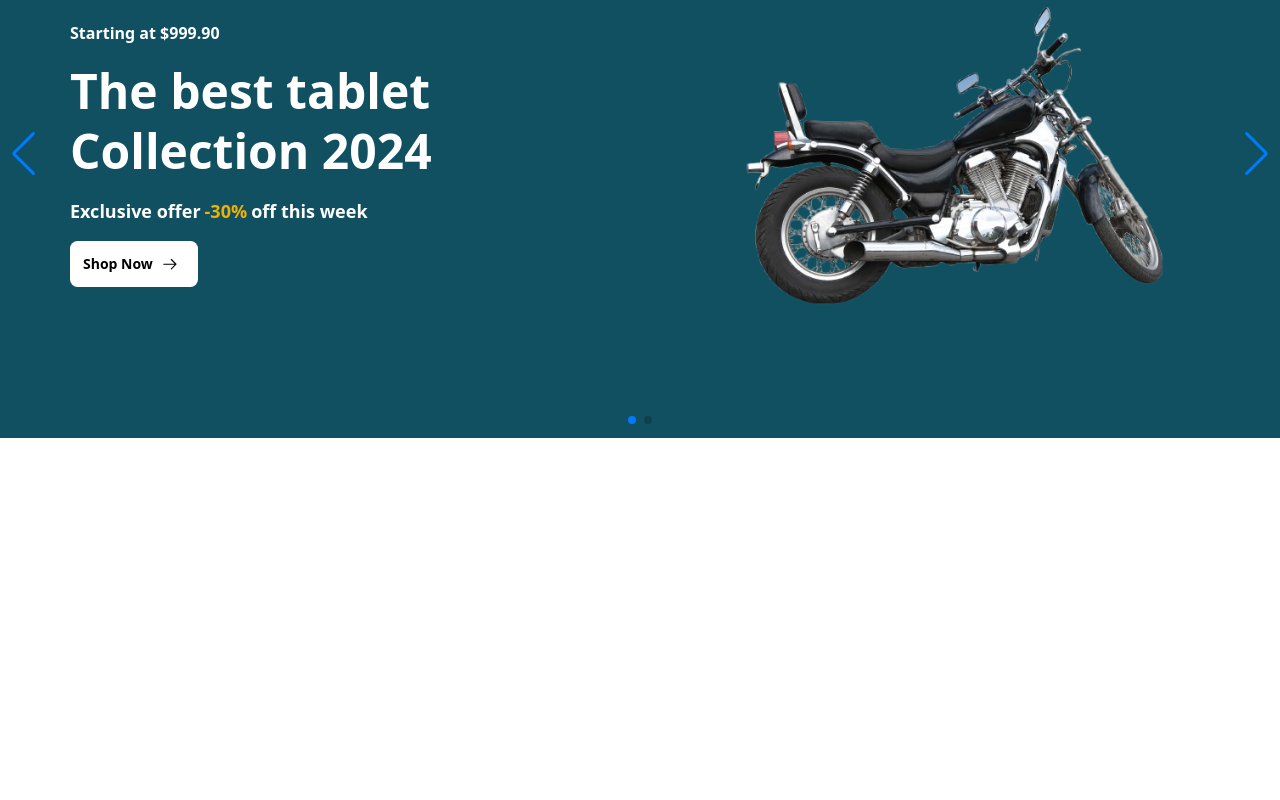
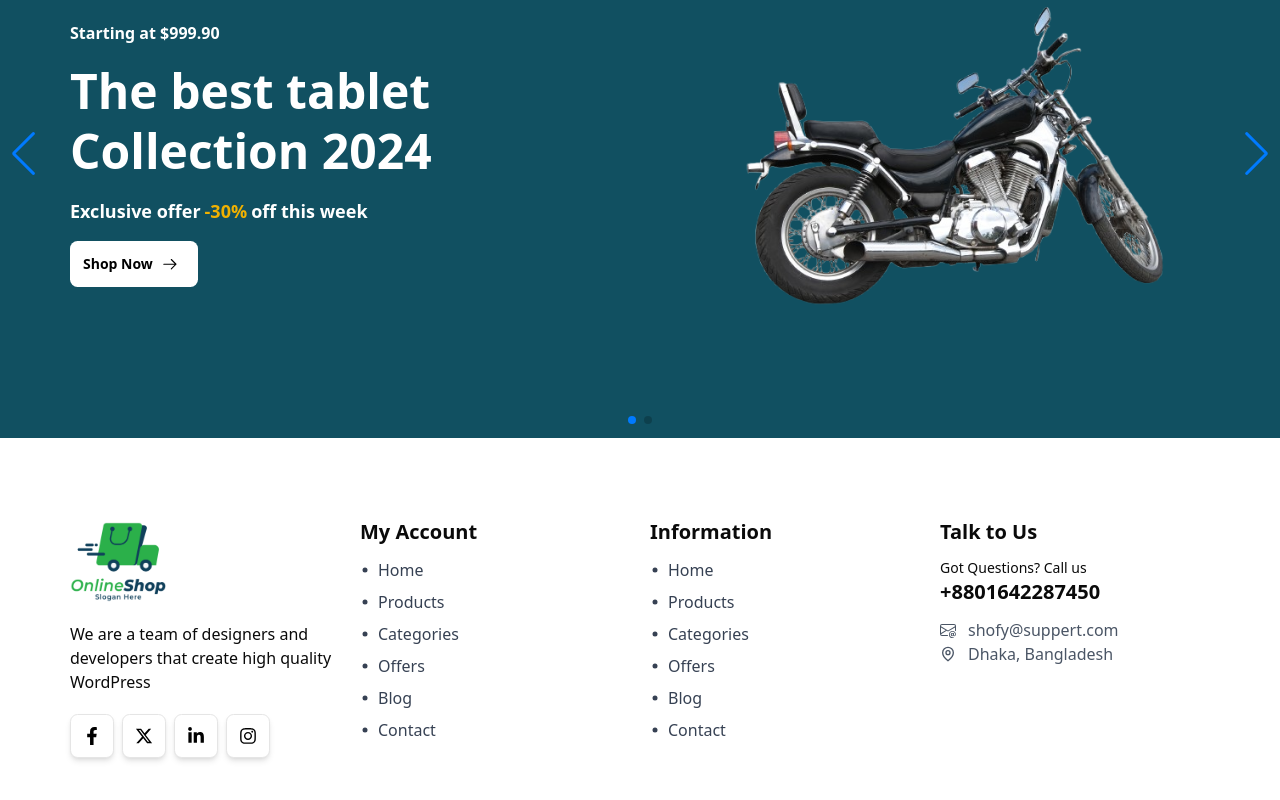
Before and after one commit to Mehebul02/Bike-Store-client, a React (Vite) app: page / in a window 1280 px wide. Shown: the part 302-1102 px from the top of the page. Before the commit the page ends 800 px from the top, so only its background shows below. Built offline with nearby package versions, Linux system fonts and the light colour scheme; no server answers.

Commit message:
Create the footer section

```diff
--- a/src/App.tsx
+++ b/src/App.tsx
@@ -1,5 +1,6 @@
 import Banner from "./components/Banner/Banner";
 import Header from "./components/header/Header";
+import Footer from "./components/ui/footer/Footer";
 import { useGetAllProductQuery } from "./redux/features/product/productApi"
 
 function App() {
@@ -13,6 +14,7 @@ function App() {
 
    <Header/>
    <Banner/>
+   <Footer/>
     </div>
   )
 }
--- a/src/components/shared/SocialLink.tsx
+++ b/src/components/shared/SocialLink.tsx
@@ -8,28 +8,28 @@ const SocialLink = () => {
         <Link
           to="https://www.facebook.com/"
           target="blank"
-          className="bg-white border border-themeColor shadow-md text-black p-3 text-lg hover:bg-themeColor hover:text-themeWhite cursor-pointer duration-200 rounded-md"
+          className="bg-white border border-themeColor shadow-md text-black p-3 text-lg hover:bg-[#115061] hover:text-white cursor-pointer duration-200 rounded-md"
         >
           <FaFacebookF />
         </Link>
         <Link
           to="https://www.facebook.com/"
           target="blank"
-          className="bg-white border border-themeColor shadow-md text-black p-3 text-lg hover:bg-themeColor hover:text-white cursor-pointer duration-200 rounded-md"
+          className="bg-white border border-themeColor shadow-md text-black p-3 text-lg hover:bg-[#115061] hover:text-white cursor-pointer duration-200 rounded-md"
         >
           <FaXTwitter />
         </Link>
         <Link
           to="https://www.facebook.com/"
           target="blank"
-          className="bg-white border border-themeColor shadow-md text-black p-3 text-lg hover:bg-themeColor hover:text-White cursor-pointer duration-200 rounded-md"
+          className="bg-white border border-themeColor shadow-md text-black p-3 text-lg hover:bg-[#115061] hover:text-white cursor-pointer duration-200 rounded-md"
         >
           <FaLinkedinIn />
         </Link>
         <Link
           to="https://www.facebook.com/"
           target="blank"
-          className="bg-white border border-themeColor shadow-md text-black p-3 text-lg hover:bg-themeColor hover:text-white cursor-pointer duration-200 rounded-md"
+          className="bg-white border border-themeColor shadow-md text-black p-3 text-lg hover:bg-[#115061] hover:text-white cursor-pointer duration-200 rounded-md"
         >
           <FaInstagram />
         </Link>
--- /dev/null
+++ b/src/components/shared/Title.tsx
@@ -0,0 +1,18 @@
+import { twMerge } from "tailwind-merge";
+
+interface Props {
+  children: React.ReactNode;
+  className?: string;
+}
+
+const Title = ({ children, className }: Props) => {
+  return (
+    <h2
+      className={twMerge("text-xl font-semibold flex items-center", className)}
+    >
+      {children}
+    </h2>
+  );
+};
+
+export default Title;
--- /dev/null
+++ b/src/components/ui/footer/Footer.tsx
@@ -0,0 +1,77 @@
+import { Link } from "react-router-dom";
+import Container from "../../shared/Container"
+import SocialLink from "../../shared/SocialLink"
+import Title from "../../shared/Title"
+import logo from '../../../assets/images/logo/logo.webp'
+import {navigation} from '../../../constant/index'
+import { GoDotFill } from "react-icons/go";
+import { BsEnvelopeAt } from "react-icons/bs";
+import { GrLocation } from "react-icons/gr";
+
+const Footer = () => {
+    return (
+        <div className="bg-lightBg py-10 lg:py-20">
+        <Container className="grid grid-cols-1 md:grid-cols-2 lg:grid-cols-4 gap-5">
+          <div className="flex flex-col items-start gap-y-5">
+            <Link to={"/"}>
+              <img src={logo} alt="logo"className="w-24" />
+            </Link>
+            <p>
+              We are a team of designers and developers that create high quality
+              WordPress
+            </p>
+            <SocialLink />
+          </div>
+          <div>
+            <Title>My Account</Title>
+            <div className="mt-3 flex flex-col gap-y-2">
+              {navigation?.map((item) => (
+                <Link
+                  key={item?.title}
+                  to={item?.href}
+                  className="flex items-center gap-x-2 text-gray-700 hover:text-themeColor duration-200 font-medium"
+                >
+                  <GoDotFill size={10} />
+                  {item?.title}
+                </Link>
+              ))}
+            </div>
+          </div>
+          <div>
+            <Title>Information</Title>
+            <div className="mt-3 flex flex-col gap-y-2">
+              {navigation?.map((item) => (
+                <Link
+                  key={item?.title}
+                  to={item?.href}
+                  className="flex items-center gap-x-2 text-gray-700 hover:text-[#115061] duration-200 font-medium"
+                >
+                  <GoDotFill size={10} />
+                  {item?.title}
+                </Link>
+              ))}
+            </div>
+          </div>
+          <div>
+            <Title>Talk to Us</Title>
+            <div className="mt-3">
+              <div>
+                <p className="text-sm">Got Questions? Call us</p>
+                <Title>+8801642287450</Title>
+              </div>
+              <div className="mt-3">
+                <p className="text-base flex items-center gap-x-3 text-gray-600">
+                  <BsEnvelopeAt /> shofy@suppert.com
+                </p>
+                <p className="text-base flex items-center gap-x-3 text-gray-600">
+                  <GrLocation /> Dhaka, Bangladesh
+                </p>
+              </div>
+            </div>
+          </div>
+        </Container>
+      </div>
+    );
+};
+
+export default Footer;
```
